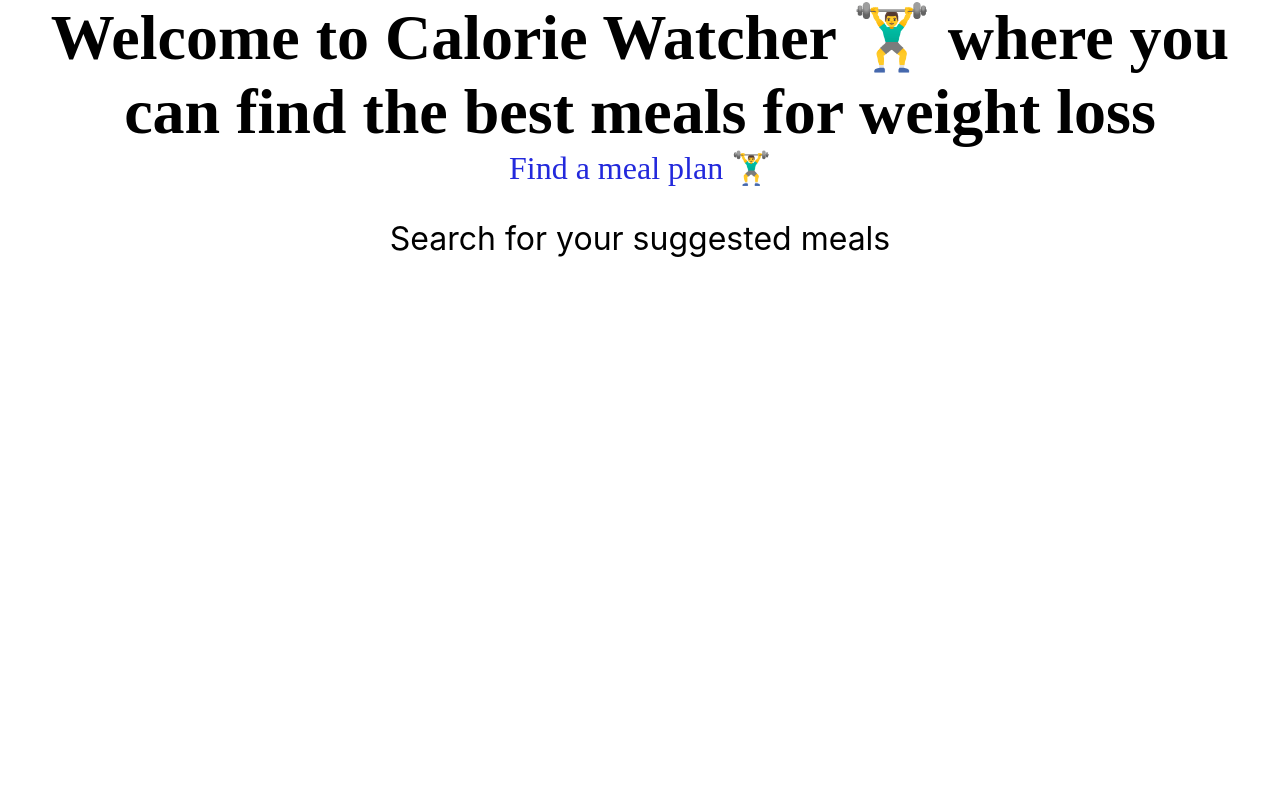
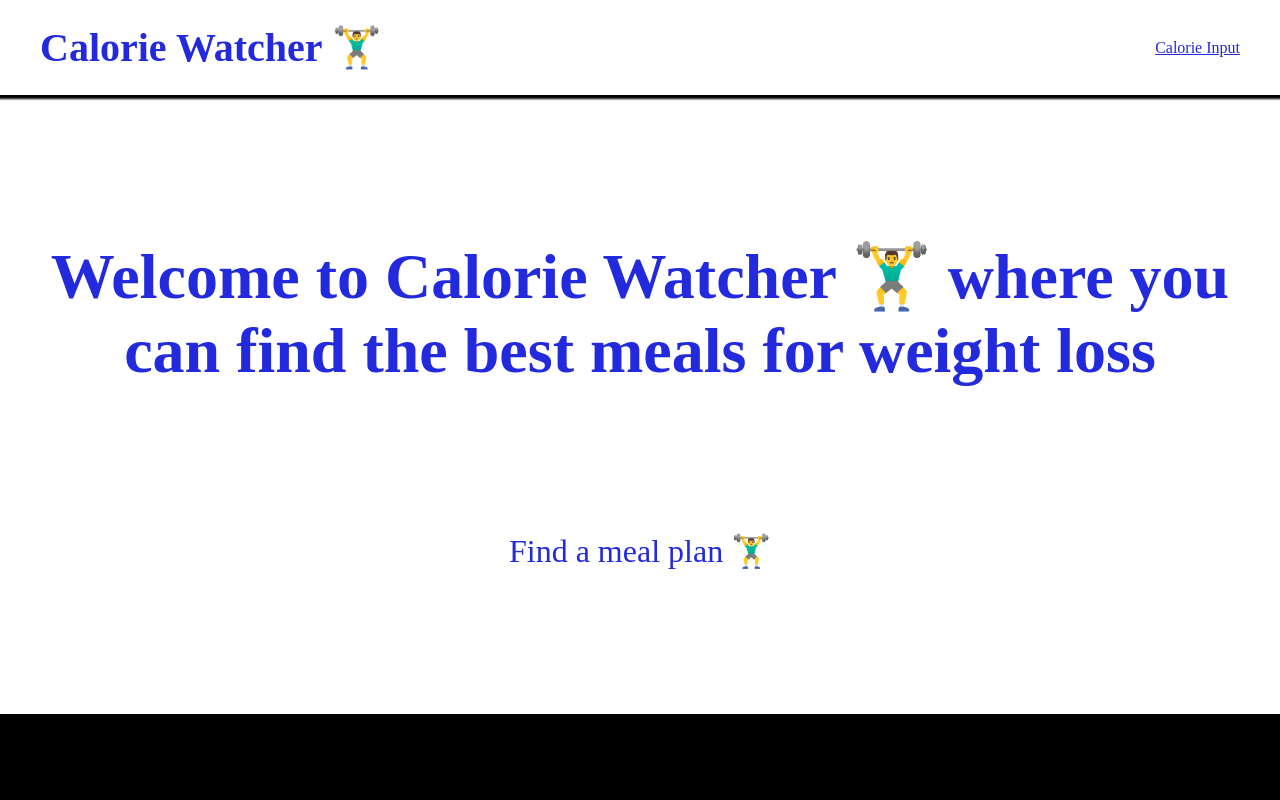
Before and after one commit to domb0528/mmc6145-7-2-final-project2, a Next.js app: page / in a window 1280 px wide. Shown: the top 800 px of the page. Built offline with nearby package versions, Linux system fonts and the light colour scheme.

Commit message:
adding files

```diff
--- a/pages/_app.js
+++ /dev/null
@@ -1,7 +0,0 @@
-import '../styles/globals.css'
-
-function MyApp({ Component, pageProps }) {
-  return <Component {...pageProps} />
-}
-
-export default MyApp
--- /dev/null
+++ b/pages/_app.jsx
@@ -0,0 +1,20 @@
+import '../styles/globals.css'
+import Header from '../components/header'
+import Footer from '../components/footer'
+import { Open_Sans } from '@next/font/google'
+
+const openSans = Open_Sans({
+  weight: ['300', '400', '800'],
+  style: ['normal', 'italic'],
+  subsets: ['latin']
+})
+
+function MyApp({ Component, pageProps }) {
+  return <div className={[openSans.className, "app-container"].join(" ")}>
+    <Header />
+    <Component {...pageProps} />
+    <Footer />
+  </div>
+}
+
+export default MyApp
--- a/styles/globals.css
+++ b/styles/globals.css
@@ -1,26 +1,60 @@
-html,
+:root {
+  --primaryLight: #2329dc;
+  --primary: #2329dc;
+  --primaryClear: #2329dc;
+  --space: 12px;
+  --grey: black;
+  --greyClear: black;
+  --black: #2329dc;
+  --maxPageWidth: 1200px;
+}
+
+.app-container {
+  min-height: 100vh;
+  display: flex;
+  flex-direction: column;
+}
+
 body {
   padding: 0;
   margin: 0;
-  font-family: -apple-system, BlinkMacSystemFont, Segoe UI, Roboto, Oxygen,
-    Ubuntu, Cantarell, Fira Sans, Droid Sans, Helvetica Neue, sans-serif;
+  color: var(--black);
+}
+
+button, .button {
+  background-color: var(--primary);
+  color: white;
+  padding: var(--space) calc(var(--space) * 2);
+  border: none;
+  border-radius: 4px;
+  border: 1px solid var(--primary);
+  transition: 300ms ease;
+  text-decoration: none;
+  cursor: pointer;
+  font-family: Georgia, 'Times New Roman', Times, serif;
+}
+
+:is(button, .button):hover {
+  color: white;
+  background-color: var(--primaryLight);
+}
+
+input {
+  border-radius: 4px;
+  border: 1px solid var(--grey);
+  line-height: 1;
+  padding: calc(var(--space));
+  box-sizing: border-box;
+}
+
+input:is(:focus, :active) {
+  outline-color: var(--grey);
 }
 
 a {
-  color: inherit;
-  text-decoration: none;
+  transition: 300ms ease;
+  color: var(--primary);
 }
-
-* {
-  box-sizing: border-box;
+a:is(:focus, :active, :hover){
+  color: var(--primaryLight);
 }
-
-@media (prefers-color-scheme: dark) {
-  html {
-    color-scheme: dark;
-  }
-  body {
-    color: white;
-    background: black;
-  }
-}
--- /dev/null
+++ b/styles/winePairing.module.css
@@ -0,0 +1,44 @@
+.container {
+  max-width: var(--maxPageWidth);
+  margin: 0 auto;
+  line-height: 2;
+  padding: 0 calc(var(--space) * 4)
+}
+
+.container h1 {
+  margin: calc(var(--space) * 6) 0;
+}
+
+.container :is(h1, h2, h3) {
+  text-align: center;
+}
+
+.winePairingImg {
+  margin: 0 auto;
+  display: block;
+  width: 100%;
+  max-width: 556px;
+  height: auto;
+}
+
+.return {
+  display: block;
+  margin: calc(var(--space) * 4) 0;
+  cursor: pointer;
+}
+
+.notes, .notFound, .return {
+  text-align: center;
+}
+
+.notes, .instructions, .ingredients, .description {
+  max-width: 600px;
+  margin: 0 auto;
+}
+
+.infoGroup {
+  display: flex;
+  justify-content: center;
+  align-items: flex-start;
+  flex-wrap: wrap;
+}
```
Also changed, not shown: pages/api/auth/[id].jsx (added, +68 -0 lines), styles/search.module.css (added, +47 -0 lines), 1 other file (tests, documents, lock files or other folders).
